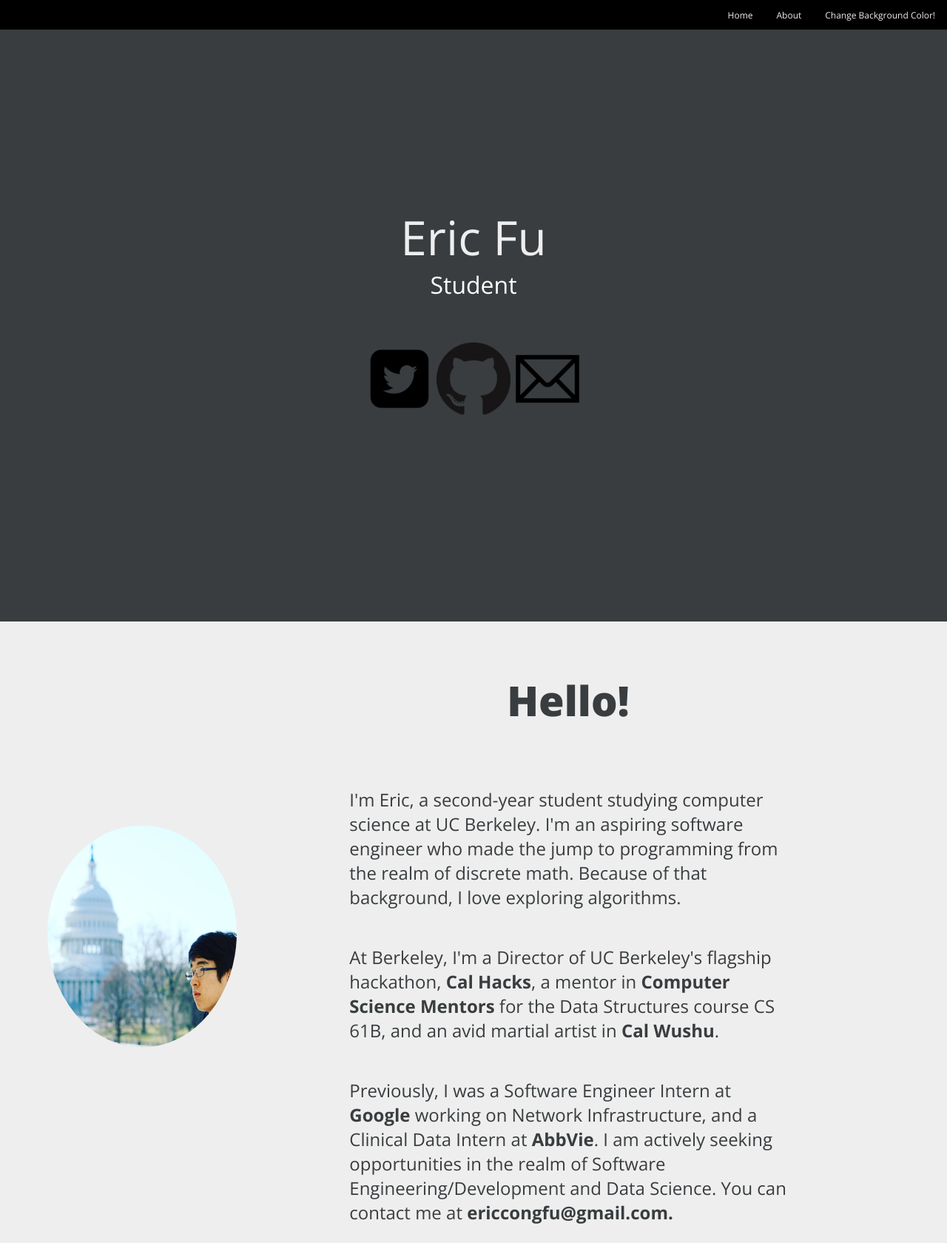
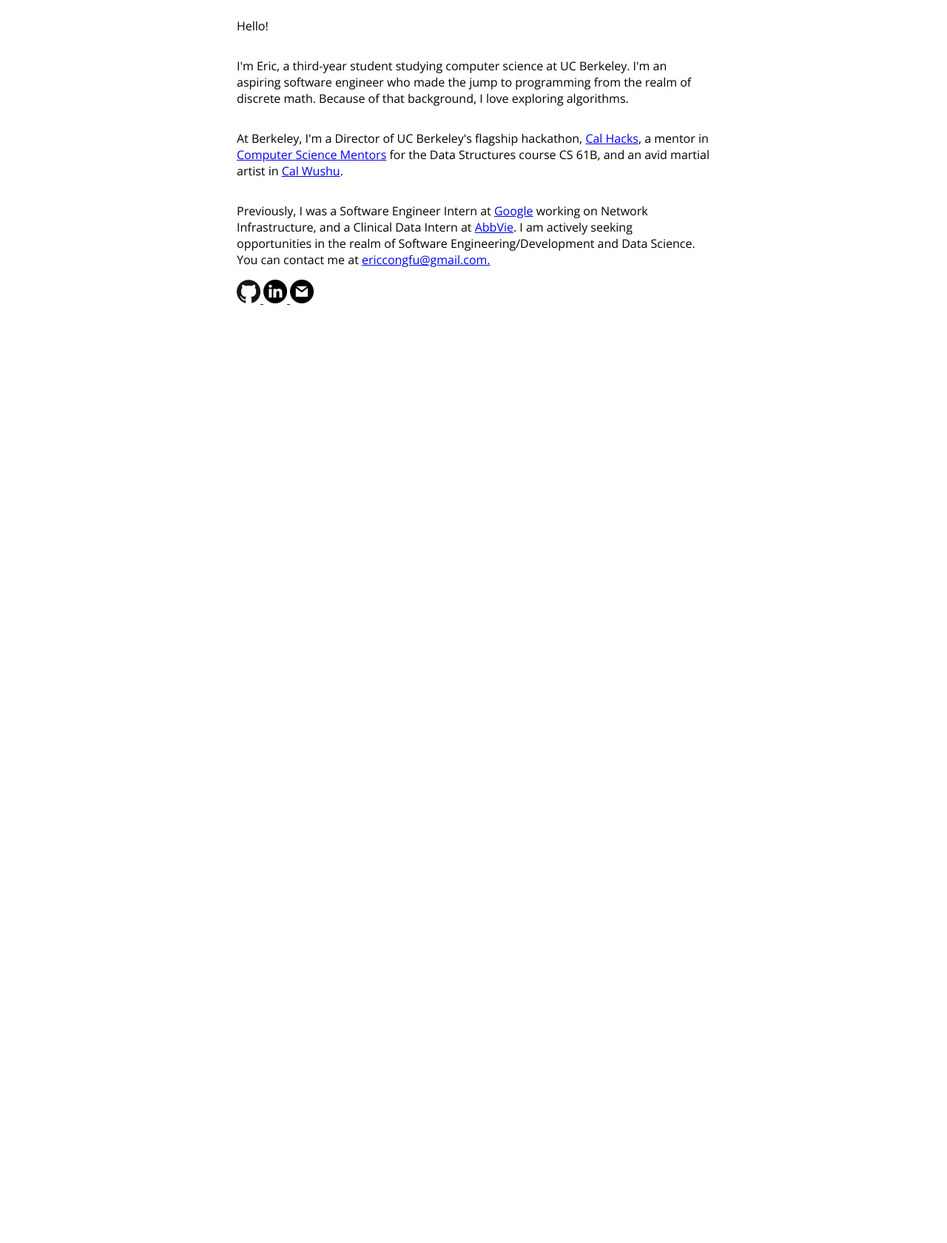
Before and after one commit to ericcfu/ericcfu.github.io, a plain HTML site: page index.html in a window 1280 px wide. Shown: the whole page at 74% size. After the commit the page ends 800 px from the top, so only its background shows below. Drawn offline with nearby package versions, Linux system fonts and the light colour scheme.

Commit message:
Add basic structure and basic positioning, styling still todo

```diff
--- a/assets/css/styles.css
+++ b/assets/css/styles.css
@@ -1,287 +1,27 @@
 
-/* all */
-
-* {
-    font-family: 'Open Sans', sans-serif;
-    font-weight: 400;
-    max-width: 100%;
-
-    /* fixes the issue with horizontal scrolling */
-    /* overflow-x: hidden; */
-
-    --color-1: #118ca5;
-    --color-2: #1AC8ED;
-    --color-3: #89043d;
+#content {
+    display: flex;
+    align-content: center;
+    flex-direction: column;
 }
 
-a {
-    text-decoration: none;
+#info {
+    display: flex;
+    align-content: center;
+    flex-direction: column;
 }
 
-.in-text-link {
-    text-decoration: none;
-    font-weight: 700;
-    color: inherit;
+.content-element {
+    max-width: 640px;
+    width: calc(100% - 64px);
+    align-self: center;
 }
 
-.in-text-link:hover {
-    text-decoration: underline;
-}
-
-html {
-    scroll-behavior: smooth;
-}
-
-.color-border {
-    position: absolute;
-    width: 100vw;
-    height: 5px;
-    left: 0;
-}
-
-.page {
-    position: absolute;
-    left: 0;
-    height: 105vh;
-    width: 100vw;
-    min-height: 800px;
-}
-
-/* nav bar stuff */
-#nav-bar {
-    display: flex;
-    flex-direction: row;
-    justify-content: flex-end;
-    align-items: center;
-    z-index: 1;
-
-    position: fixed;
-    top: 0;
-    left: 0;
-    width: 100%;
-    height: 5vh;
-
-    background-color: #000000;
-    overflow: hidden;
-    font-weight: bold;
-}
-
-.navbar-item {
-    display: flex;
-    float: left;
-    color: #eeeeee;
-    text-align: center;
-    padding: 14px 16px;
-    text-decoration: none;
-    font-size: 12px;
-}
-
-.navbar-text {
-    color: #eeeeee;
-    text-decoration: none;
-}
-
-.navbar-text:hover {
-    cursor: pointer;
-    text-decoration: underline;
-}
-
-/* home */
-
-#home {
-    top: 0;
-    left: 0;
-    background-color: #393d3f;
-
-    /* overflow issue fix */
-    /* overflow-x: visible; */
-}
-
-#name-title {
-    position: absolute;
-    top: 40vh;
-    left: 50%;
-    transform: translate(-50%, -50%);
-
-    font-size: 64px;
-    color: #eeeeee;
-}
-
-#typewriter-bio {
-    position: absolute;
-    top: 40vh;
-    left: 50%;
-    transform: translate(-50%, -50%) translateY(64px);
-
-    font-size: 32px;
-    color: #FFFFFF;
-}
-
-#social-grid {
-    position: absolute;
-    top: 40vh;
-    left: 50%;
-    transform: translate(-50%, -50%) translateY(192px);
-
-    display: flex;
-    flex-direction: row;
-    justify-content: center;
-    align-items: center;
-}
-
-.social-link {
-    height: 30%;
-    display: flex;
-    justify-content: center;
-    align-items: center;
+.about-text {
+    font-family: "Open Sans";
 }
 
 .social-icon {
-    width: 100px;
-    height: 100px;
+    width: 32px;
+    height: 32px;
 }
-
-.social-icon:hover {
-    animation: wiggle;
-    animation-duration: .2s;
-    animation-iteration-count: infinite;
-}
-
-@keyframes wiggle {
-    0% {transform: rotate(-15deg);}
-    50% {transform: rotate(15deg);}
-    100% {transform: rotate(-15deg);}
-}
-
-/* about */
-
-#about {
-    top: 105vh;
-    color: #393d3f;
-    background-color: #eeeeee;
-}
-
-#about-divider {
-    position: absolute;
-    left: 50%;
-    top: 50%;
-    transform: translate(-50%, -50%);
-
-    display: flex;
-    flex-direction: row;
-    justify-content: center;
-}
-
-#about-left {
-    display: flex;
-    flex-direction: row;
-    justify-content: center;
-    align-items: center;
-    width: 20vw;
-}
-
-#about-right {
-    display: flex;
-    flex-direction: column;
-    justify-content: center;
-    align-items: center;
-    width: 70vw;
-    height: 100%;
-    font-weight: bold;
-}
-
-#profpic {
-    padding-top: 10px;
-    width: 300px;
-    height: 300px;
-    border-radius: 50%;
-}
-
-
-#about-q {
-    padding-top: 10px;
-    font-size: 56px;
-    font-weight: 800;
-    text-align: center;
-}
-
-.about-text {
-    width: 66%;
-    font-size: 24px;
-}
-
-/* projects */
-
-#projects {
-    top: 210vh;
-    background-color: #aaaaaa;
-    color: #393d3f;
-}
-
-#projects-title {
-    font-size: 48px;
-    margin: 24px;
-}
-
-#projects-links {
-    display: flex;
-    flex-direction: row;
-    justify-content: center;
-    align-items: center;
-}
-
-.project-button {
-    display: flex;
-    color: #eeeeee;
-    text-align: center;
-    padding: 12px 12px;
-    text-decoration: none;
-    font-size: 16px;
-}
-
-.project-button:hover {
-    text-decoration: underline;
-    cursor: pointer;
-}
-
-#projects-grid {
-    position: absolute;
-    top: 10vh;
-    left: 50%;
-    transform: translate(-50%);
-
-    display: flex;
-    flex-direction: column;
-    justify-content: center;
-    align-items: center;
-
-    background-color: var(--color-3);
-    color: #eeeeee;
-}
-
-.projects-row {
-    display: flex;
-    flex-direction: row;
-    justify-content: center;
-    align-items: top;
-}
-
-.projects-item {
-    display: flex;
-    flex-direction: column;
-    justify-content: center;
-    align-items: center;
-    margin: 32px;
-}
-
-#projects-thumbnail {
-    width: 400px;
-}
-
-#project-name {
-    font-size: 24px;
-}
-
-#project-desc {
-    font-size: 16px;
-}
--- a/index.html
+++ b/index.html
@@ -16,53 +16,12 @@
 </head>
 
 <body>
-    <div id="nav-bar">
-        <!-- Nav bar here -->
-        <div class='navbar-item'>
-            <a href='#home'>
-                <p class='navbar-text'>Home</p>
-            </a>
-        </div>
-        <div class='navbar-item'>
-            <a href='#about'>
-                <p class='navbar-text'>About</p>
-            </a>
-        </div>
-        <!-- <div class='navbar-item'>
-            <a href='#projects'>
-                <p class='navbar-text'>Projects</p>
-            </a>
-        </div> -->
-        <div class='navbar-item'>
-            <p id='background-color-change' class='navbar-text'>Change Background Color!</p>
-        </div>
-    </div>
-
-    <section id='home' class='page'>
-        <!-- home page -->
-        <div id='name-title'>Eric Fu</div>
-        <div id='typewriter-bio'>loading...</div>
-        <section id='social-grid'>
-            <a class='social-link' href='https://twitter.com/EricFu_'><img class='social-icon' src='./assets/img/twitterlogo.png'></a>
-            <a class='social-link' href='https://github.com/ericcfu'><img class='social-icon' src='./assets/img/githublogo.png'></a>
-            <!-- <a class='social-link' href='https://www.linkedin.com/in/ericcongfu/'><img class='social-icon' src='./assets/img/linkedinlogo.png'></a> -->
-            <a class='social-link' href='mailto:ericcongfu@gmail.com'><img class='social-icon' src='./assets/img/email.png'></a>
-            <!-- <a class='social-link' href='./assets/img/Eric_Fu_Resume.pdf'><img class='social-icon' src='./assets/img/resume.png'></a> -->
-        </section>
-    </section>
-
-    <section id='about' class='page'>
-        <!-- about section -->
-        <section id='about-divider'>
-            <section id='about-left'>
-                <!-- picture item on the left  -->
-                <img id='profpic' src='./assets/img/profpic.jpg'>
-            </section>
-            <section id='about-right'>
+    <section id='content'>
+        <section class='content-element' id='info'>
             <!-- text area on right of about  -->
-                <p id='about-q'>Hello!</p>
+            <p class='about-text' id='about-q'>Hello!</p>
             <p class='about-text'>
-                    I'm Eric, a second-year student studying computer science at UC Berkeley.
+                I'm Eric, a third-year student studying computer science at UC Berkeley.
                 I'm an aspiring software engineer who made the jump to programming from
                 the realm of discrete math.
                 Because of that background, I love exploring algorithms.
@@ -83,10 +42,19 @@
                 I am actively seeking opportunities in the realm of Software Engineering/Development
                 and Data Science. You can contact me at
                 <a class='in-text-link' href='mailto:ericcongfu@gmail.com'>ericcongfu@gmail.com.</a>
-                </p>
-            </section>
         </section>
 
+        <section class='content-element' id='links'>
+            <a href='https://github.com/ericcfu'>
+                <img class='social-icon' src='./assets/img/github.png'>
+            </a>
+            <a href='https://www.linkedin.com/in/ericcongfu/'>
+                <img class='social-icon' src='./assets/img/linkedin.png'>
+            </a>
+            <a href='mailto:ericcongfu@gmail.com'>
+                <img class='social-icon' src='./assets/img/mail.png'>
+            </a>
+        </section>
     </section>
 </body>
 
```
Also changed, not shown: assets/img/analysis.jpg (deleted), assets/img/email.png (deleted), assets/img/github.png (renamed from assets/img/githublogo.png), assets/img/linkedin.png (added), assets/img/linkedinlogo.png (deleted), assets/img/mail.png (added), assets/img/news.jpg (deleted), assets/img/profpic.jpg (deleted), assets/img/resume.png (deleted), assets/img/twitterlogo.png (deleted). Lines whose indentation alone changed are shown as unchanged.
